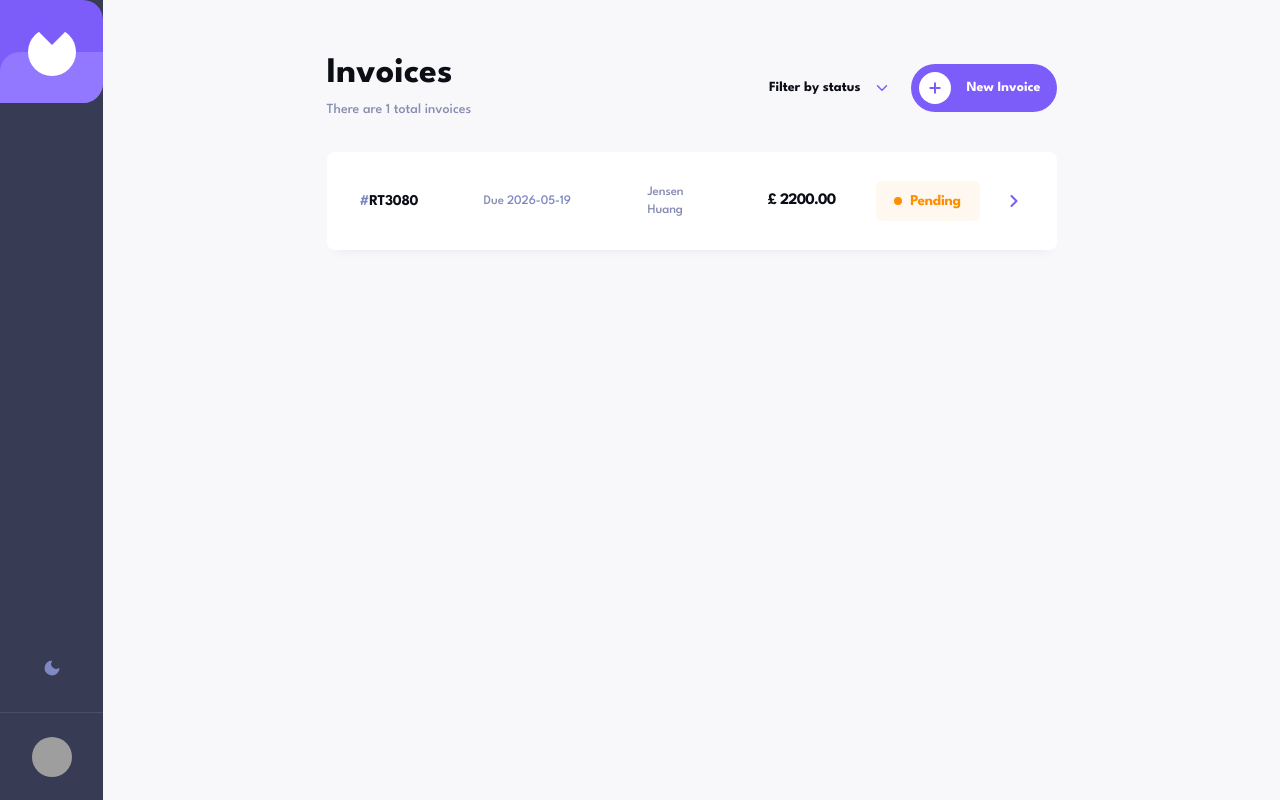
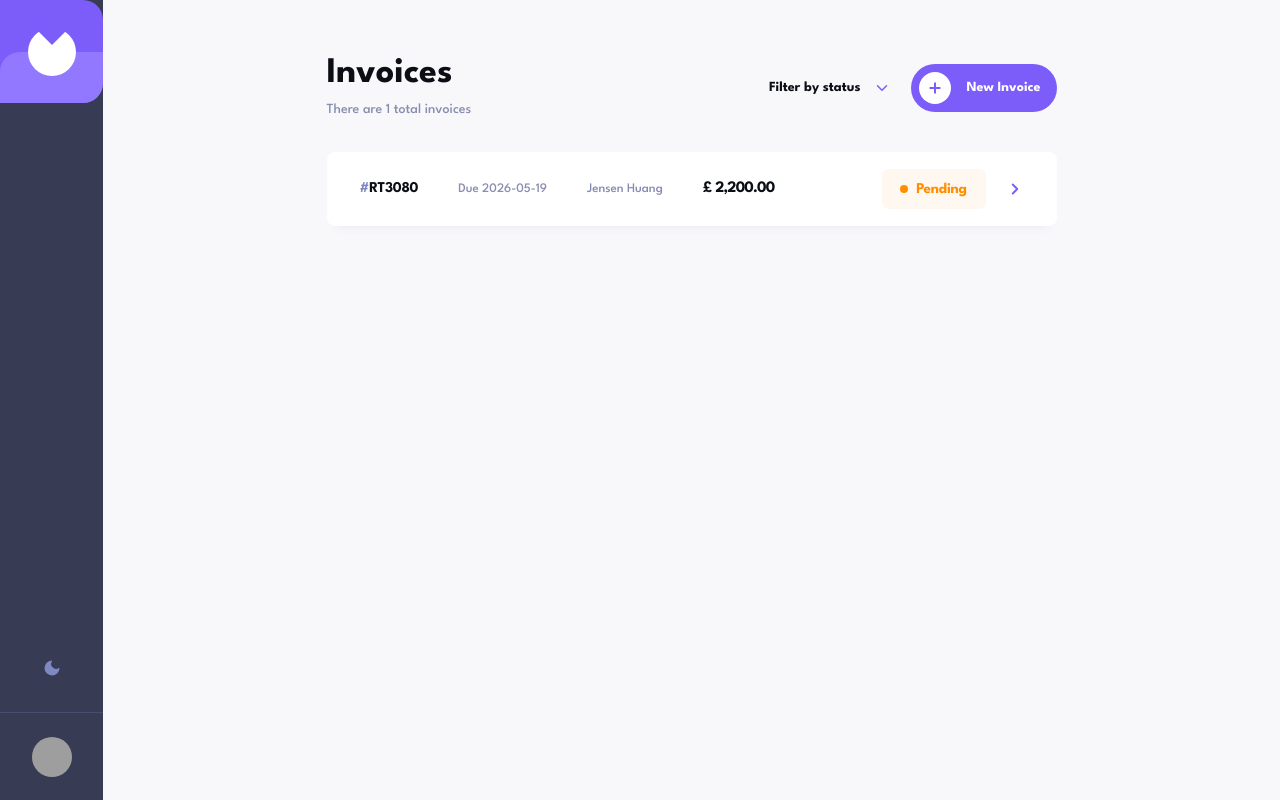
Before and after one commit to Meet-hybrid/hng-stage-2-invoice-app, a React (Vite) app: page / in a window 1280 px wide. Built offline with nearby package versions, Linux system fonts and the light colour scheme; grey boxes are pictures that could not be loaded.

Commit message:
refactor: use shared currency formatter across invoice views

```diff
--- a/src/components/InvoiceCard.tsx
+++ b/src/components/InvoiceCard.tsx
@@ -3,6 +3,7 @@ import { Link } from "react-router-dom";
 import { useTheme } from "../hooks/useTheme";
 import type { Invoice } from "../types/invoice";
 import StatusBadge from "./StatusBadge";
+import { formatCurrency } from "../utils/formatCurrency";
 
 interface InvoiceCardProps {
   invoice: Invoice;
@@ -15,55 +16,66 @@ function InvoiceCard({ invoice }: InvoiceCardProps) {
   return (
     <Link
       to={`/invoice/${invoice.id}`}
-      className={`block rounded-lg border border-transparent px-6 py-6 shadow-[0_10px_10px_-10px_rgba(72,84,159,0.1004)] transition hover:border-[#7C5DFA] md:px-8 md:py-7 ${
-        isDark ? "bg-[#1E2139]" : "bg-white"
+      className={`grid grid-cols-[1fr_auto] gap-x-4 gap-y-6 rounded-lg px-6 py-6 transition hover:border-[#7C5DFA] md:flex md:items-center md:gap-6 md:px-8 md:py-4 ${
+        isDark
+          ? "border border-transparent bg-[#1E2139]"
+          : "border border-transparent bg-white shadow-[0_10px_10px_-10px_rgba(72,84,159,0.100397)]"
       }`}
     >
-      <div className="flex flex-col gap-6 md:grid md:grid-cols-[100px_140px_1fr_110px_120px_20px] md:items-center md:gap-6">
-        <h2
+      <div className="space-y-6 md:flex md:w-full md:items-center md:justify-between md:space-y-0">
+        <div className="grid grid-cols-[1fr_auto] gap-y-6 md:flex md:min-w-0 md:flex-1 md:items-center md:gap-10">
+          <div className="space-y-6 md:flex md:min-w-0 md:items-center md:gap-10 md:space-y-0">
+            <div className="space-y-6 md:flex md:min-w-0 md:items-center md:gap-10 md:space-y-0">
+              <p
                 className={`text-[15px] font-bold tracking-[-0.25px] ${
                   isDark ? "text-white" : "text-[#0C0E16]"
                 }`}
               >
                 <span className="text-[#7E88C3]">#</span>
                 {invoice.id}
-        </h2>
-
-        <p
-          className={`text-[13px] font-medium tracking-[-0.1px] ${
-            isDark ? "text-[#DFE3FA]" : "text-[#7E88C3]"
-          }`}
-        >
-          <span className={isDark ? "text-[#888EB0]" : "text-[#888EB0]"}>
-            Due{" "}
-          </span>
-          {invoice.paymentDue}
               </p>
 
               <p
-          className={`text-[13px] font-medium tracking-[-0.1px] ${
+                className={`text-[13px] font-medium ${
+                  isDark ? "text-[#DFE3FA]" : "text-[#888EB0]"
+                }`}
+              >
+                Due {invoice.paymentDue}
+              </p>
+
+              <p
+                className={`hidden text-[13px] font-medium md:block ${
                   isDark ? "text-[#DFE3FA]" : "text-[#858BB2]"
                 }`}
               >
                 {invoice.clientName}
               </p>
+            </div>
 
             <p
-          className={`text-[16px] font-bold tracking-[-0.8px] md:text-right ${
+              className={`text-[13px] font-medium md:hidden ${
+                isDark ? "text-[#DFE3FA]" : "text-[#858BB2]"
+              }`}
+            >
+              {invoice.clientName}
+            </p>
+          </div>
+
+          <p
+            className={`text-right text-[16px] font-bold tracking-[-0.8px] md:text-left ${
               isDark ? "text-white" : "text-[#0C0E16]"
             }`}
           >
-          £ {invoice.total.toFixed(2)}
+            {formatCurrency(invoice.total)}
           </p>
-
-        <div className="md:justify-self-end">
-          <StatusBadge status={invoice.status} />
         </div>
 
-        <div className="hidden md:flex md:justify-self-end">
+        <div className="col-span-2 flex items-center justify-between md:col-auto md:justify-end md:gap-5">
+          <StatusBadge status={invoice.status} />
+
           <ChevronRight
-            size={20}
-            className="text-[#7C5DFA]"
+            size={18}
+            className="hidden text-[#7C5DFA] md:block"
             strokeWidth={2.5}
           />
         </div>
--- a/src/pages/InvoiceDetailPage.tsx
+++ b/src/pages/InvoiceDetailPage.tsx
@@ -4,6 +4,7 @@ import rawInvoices from "../data/data.json";
 import StatusBadge from "../components/StatusBadge";
 import { useTheme } from "../hooks/useTheme";
 import type { Invoice } from "../types/invoice";
+import { formatCurrency } from "../utils/formatCurrency";
 
 const invoices = rawInvoices as Invoice[];
 
@@ -228,7 +229,7 @@ function InvoiceDetailPage() {
                   </p>
 
                   <p className="mt-2 text-[13px] font-bold text-[#7E88C3] md:hidden">
-                    {item.quantity} x £ {item.price.toFixed(2)}
+                    {item.quantity} x {formatCurrency(item.price)}
                   </p>
                 </div>
 
@@ -237,7 +238,7 @@ function InvoiceDetailPage() {
                 </p>
 
                 <p className="hidden text-right text-[15px] font-bold text-[#7E88C3] md:block">
-                  £ {item.price.toFixed(2)}
+                  {formatCurrency(item.price)}
                 </p>
 
                 <p
@@ -245,7 +246,7 @@ function InvoiceDetailPage() {
                     isDark ? "text-white" : "text-[#0C0E16]"
                   }`}
                 >
-                  £ {item.total.toFixed(2)}
+                  {formatCurrency(item.total)}
                 </p>
               </div>
             ))}
@@ -258,7 +259,7 @@ function InvoiceDetailPage() {
           >
             <p className="text-[13px] font-medium text-white">Amount Due</p>
             <p className="text-2xl font-bold tracking-[-0.5px] text-white md:text-[32px]">
-              £ {invoice.total.toFixed(2)}
+              {formatCurrency(invoice.total)}
             </p>
           </div>
         </div>
--- /dev/null
+++ b/src/utils/formatCurrency.ts
@@ -0,0 +1,6 @@
+export function formatCurrency(amount: number): string {
+  return `£ ${amount.toLocaleString("en-GB", {
+    minimumFractionDigits: 2,
+    maximumFractionDigits: 2,
+  })}`;
+}
```
Lines whose indentation alone changed are shown as unchanged.
